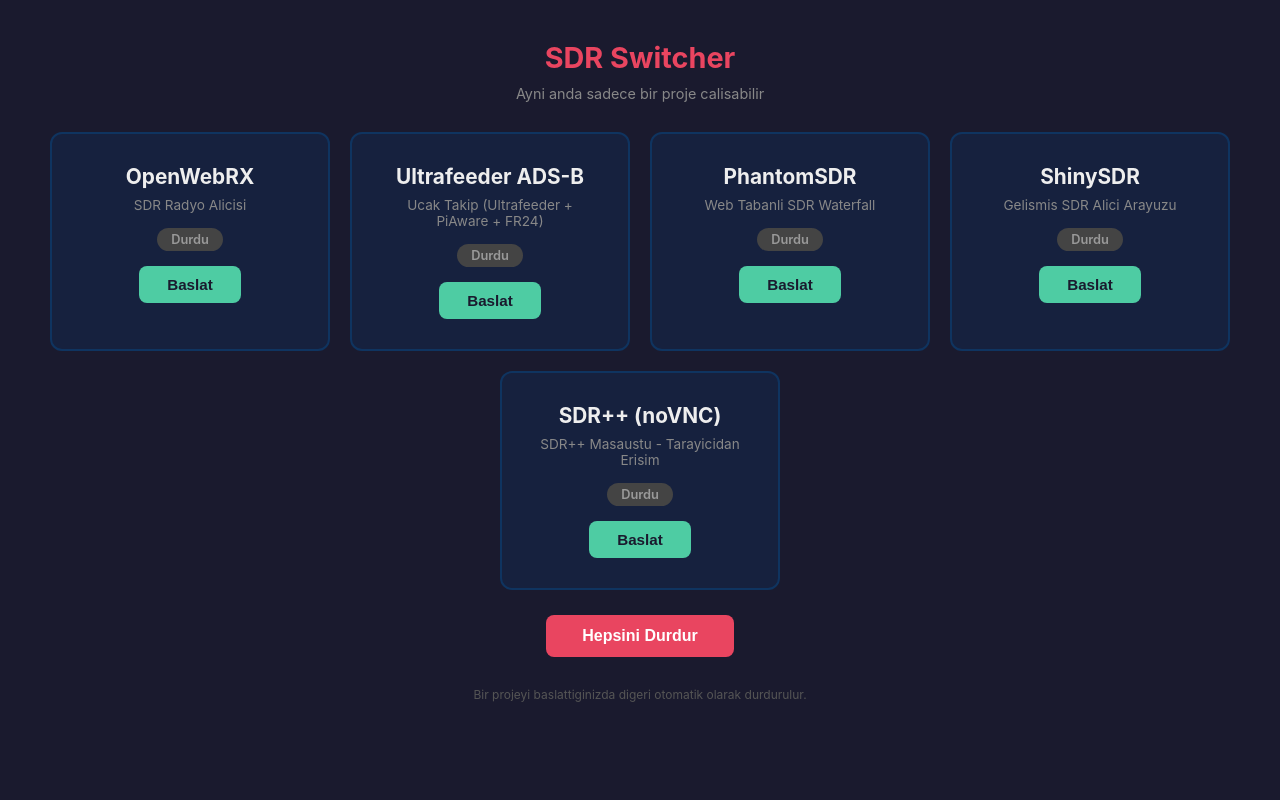
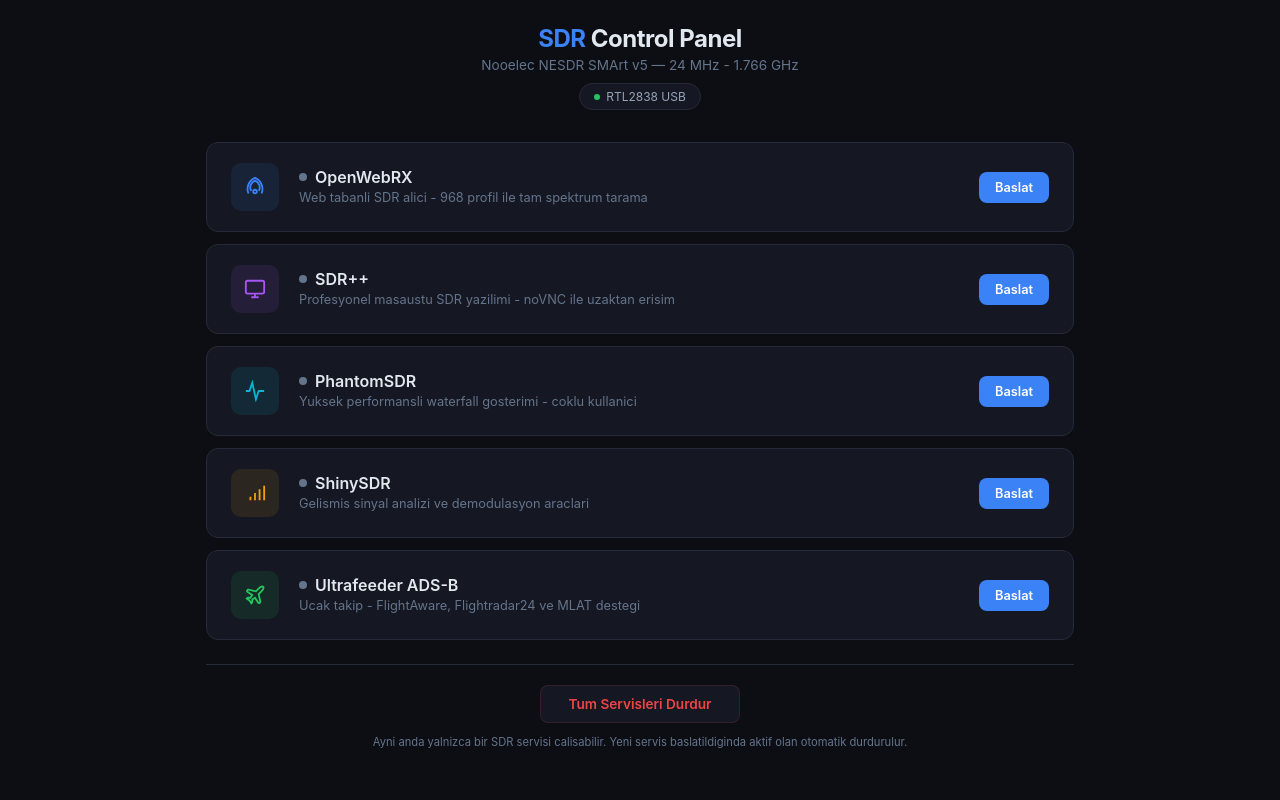
Before and after one commit to dikeckaan/rtl-sdr-web-control, a Flask app: page / in a window 1280 px wide. Run offline with Flask 3, Linux system fonts and the light colour scheme.

Commit message:
Redesign: Professional SDR Control Panel with async API
- Complete UI rewrite: dark theme, card layout, SVG icons, toast notifications
- Backend converted to JSON API (/api/status, /api/start, /api/stop, etc.)
- Async frontend with loading spinners and 8s auto-refresh
- Smart URL routing: local access uses pi5.local:port, remote uses sdr.kaandikec.com
- No page reloads - all actions via fetch() with visual feedback

Co-Authored-By: Claude Opus 4.6 <noreply@anthropic.com>

```diff
--- a/switcher/app.py
+++ b/switcher/app.py
@@ -1,8 +1,10 @@
-from flask import Flask, render_template, redirect, url_for, flash
+from flask import Flask, render_template, jsonify, request
 import subprocess
 import os
+import time
 
 BASE_DIR = os.environ.get("SDR_BASE_DIR", "/opt/sdr")
+ENV_FILE = os.path.join(BASE_DIR, ".env")
 
 app = Flask(__name__)
 app.secret_key = os.environ.get("FLASK_SECRET_KEY", "change-me")
@@ -11,31 +13,36 @@ PROJECTS = {
     "openwebrx": {
         "name": "OpenWebRX",
         "path": f"{BASE_DIR}/openwebrx/docker-compose.yml",
-        "description": "SDR Radyo Alicisi",
+        "description": "Web tabanli SDR alici - 968 profil ile tam spektrum tarama",
+        "icon": "radio",
+        "port": 8090,
+    },
+    "sdrpp": {
+        "name": "SDR++",
+        "path": f"{BASE_DIR}/sdrpp-server/docker-compose.yml",
+        "description": "Profesyonel masaustu SDR yazilimi - noVNC ile uzaktan erisim",
+        "icon": "desktop",
+        "port": 8090,
+    },
+    "phantomsdr": {
+        "name": "PhantomSDR",
+        "path": f"{BASE_DIR}/phantomsdr/docker-compose.yml",
+        "description": "Yuksek performansli waterfall gosterimi - coklu kullanici",
+        "icon": "waterfall",
+        "port": 8090,
+    },
+    "shinysdr": {
+        "name": "ShinySDR",
+        "path": f"{BASE_DIR}/shinysdr/docker-compose.yml",
+        "description": "Gelismis sinyal analizi ve demodulasyon araclari",
+        "icon": "signal",
         "port": 8090,
     },
     "ultrafeeder": {
         "name": "Ultrafeeder ADS-B",
         "path": f"{BASE_DIR}/ultrafeeder/docker-compose.yml",
-        "description": "Ucak Takip (Ultrafeeder + PiAware + FR24)",
-        "port": 8090,
-    },
-    "phantomsdr": {
-        "name": "PhantomSDR",
-        "path": f"{BASE_DIR}/phantomsdr/docker-compose.yml",
-        "description": "Web Tabanli SDR Waterfall",
-        "port": 8090,
-    },
-    "shinysdr": {
-        "name": "ShinySDR",
-        "path": f"{BASE_DIR}/shinysdr/docker-compose.yml",
-        "description": "Gelismis SDR Alici Arayuzu",
-        "port": 8090,
-    },
-    "sdrpp": {
-        "name": "SDR++ (noVNC)",
-        "path": f"{BASE_DIR}/sdrpp-server/docker-compose.yml",
-        "description": "SDR++ Masaustu - Tarayicidan Erisim",
+        "description": "Ucak takip - FlightAware, Flightradar24 ve MLAT destegi",
+        "icon": "plane",
         "port": 8090,
     },
 }
@@ -56,9 +63,6 @@ def get_status():
     return status
 
 
-ENV_FILE = os.path.join(BASE_DIR, ".env")
-
-
 def compose_action(project, action):
     proj = PROJECTS[project]
     cmd = ["docker", "compose", "--env-file", ENV_FILE, "-f", proj["path"]] + action.split()
@@ -68,68 +72,78 @@ def compose_action(project, action):
 
 @app.route("/")
 def index():
-    status = get_status()
-    return render_template("index.html", projects=PROJECTS, status=status)
+    return render_template("index.html")
 
 
-@app.route("/start/<project>", methods=["POST"])
-def start(project):
+@app.route("/api/status")
+def api_status():
+    status = get_status()
+    active = None
+    projects = []
+    for key, proj in PROJECTS.items():
+        running = status.get(key, False)
+        if running:
+            active = key
+        projects.append({
+            "id": key,
+            "name": proj["name"],
+            "description": proj["description"],
+            "icon": proj["icon"],
+            "port": proj["port"],
+            "running": running,
+        })
+    return jsonify({"projects": projects, "active": active})
+
+
+@app.route("/api/start/<project>", methods=["POST"])
+def api_start(project):
     if project not in PROJECTS:
-        flash("Gecersiz proje", "error")
-        return redirect(url_for("index"))
+        return jsonify({"ok": False, "error": "Gecersiz proje"}), 400
 
-    # Diger projeyi durdur
+    # Stop all others first
+    status = get_status()
     for key in PROJECTS:
-        if key != project:
-            status = get_status()
-            if status.get(key):
-                ok, err = compose_action(key, "down")
-                if not ok:
-                    flash(f"{PROJECTS[key]['name']} durdurulamadi: {err}", "error")
-                    return redirect(url_for("index"))
+        if key != project and status.get(key):
+            ok, err = compose_action(key, "down")
+            if not ok:
+                return jsonify({"ok": False, "error": f"{PROJECTS[key]['name']} durdurulamadi"}), 500
 
-    # Secilen projeyi baslat
     ok, err = compose_action(project, "up -d")
     if ok:
-        flash(f"{PROJECTS[project]['name']} baslatildi", "success")
-    else:
-        flash(f"Hata: {err}", "error")
-
-    return redirect(url_for("index"))
+        return jsonify({"ok": True, "message": f"{PROJECTS[project]['name']} baslatildi"})
+    return jsonify({"ok": False, "error": err}), 500
 
 
-@app.route("/stop/<project>", methods=["POST"])
-def stop(project):
+@app.route("/api/stop/<project>", methods=["POST"])
+def api_stop(project):
     if project not in PROJECTS:
-        flash("Gecersiz proje", "error")
-        return redirect(url_for("index"))
+        return jsonify({"ok": False, "error": "Gecersiz proje"}), 400
 
     ok, err = compose_action(project, "down")
     if ok:
-        flash(f"{PROJECTS[project]['name']} durduruldu", "success")
-    else:
-        flash(f"Hata: {err}", "error")
-
-    return redirect(url_for("index"))
+        return jsonify({"ok": True, "message": f"{PROJECTS[project]['name']} durduruldu"})
+    return jsonify({"ok": False, "error": err}), 500
 
 
-@app.route("/restart/<project>", methods=["POST"])
-def restart(project):
+@app.route("/api/restart/<project>", methods=["POST"])
+def api_restart(project):
     if project not in PROJECTS:
-        flash("Gecersiz proje", "error")
-        return redirect(url_for("index"))
+        return jsonify({"ok": False, "error": "Gecersiz proje"}), 400
 
-    ok, err = compose_action(project, "restart")
+    ok, err = compose_action(project, "down")
+    if not ok:
+        return jsonify({"ok": False, "error": err}), 500
+
+    time.sleep(1)
+
+    ok, err = compose_action(project, "up -d")
     if ok:
-        flash(f"{PROJECTS[project]['name']} yeniden baslatildi", "success")
-    else:
-        flash(f"Hata: {err}", "error")
-
-    return redirect(url_for("index"))
+        return jsonify({"ok": True, "message": f"{PROJECTS[project]['name']} yeniden baslatildi"})
+    return jsonify({"ok": False, "error": err}), 500
 
 
-@app.route("/stop-all", methods=["POST"])
-def stop_all():
+@app.route("/api/stop-all", methods=["POST"])
+def api_stop_all():
     errors = []
     for key in PROJECTS:
         ok, err = compose_action(key, "down")
@@ -137,11 +151,8 @@ def stop_all():
             errors.append(f"{PROJECTS[key]['name']}: {err}")
 
     if errors:
-        flash("Hata: " + "; ".join(errors), "error")
-    else:
-        flash("Tum projeler durduruldu", "success")
-
-    return redirect(url_for("index"))
+        return jsonify({"ok": False, "error": "; ".join(errors)}), 500
+    return jsonify({"ok": True, "message": "Tum projeler durduruldu"})
 
 
 if __name__ == "__main__":
--- a/switcher/templates/index.html
+++ b/switcher/templates/index.html
@@ -3,85 +3,227 @@
 <head>
 <meta charset="UTF-8">
 <meta name="viewport" content="width=device-width, initial-scale=1.0">
-    <meta http-equiv="refresh" content="10">
-    <title>SDR Switcher</title>
+<title>SDR Control Panel</title>
 <style>
-        * { margin: 0; padding: 0; box-sizing: border-box; }
-        body { font-family: -apple-system, BlinkMacSystemFont, 'Segoe UI', sans-serif; background: #1a1a2e; color: #eee; min-height: 100vh; display: flex; flex-direction: column; align-items: center; padding: 20px; }
-        h1 { margin: 20px 0 10px; font-size: 1.8em; color: #e94560; }
-        .subtitle { color: #888; margin-bottom: 30px; font-size: 0.9em; }
-        .flash { padding: 10px 20px; border-radius: 8px; margin-bottom: 15px; max-width: 600px; width: 100%; text-align: center; }
-        .flash.success { background: #16213e; border: 1px solid #0f3460; color: #4ecca3; }
-        .flash.error { background: #2e1a1a; border: 1px solid #e94560; color: #e94560; }
-        .cards { display: flex; gap: 20px; flex-wrap: wrap; justify-content: center; }
-        .card { background: #16213e; border-radius: 12px; padding: 30px; width: 280px; text-align: center; border: 2px solid #0f3460; transition: border-color 0.3s; }
-        .card.active { border-color: #4ecca3; box-shadow: 0 0 20px rgba(78, 204, 163, 0.2); }
-        .card h2 { font-size: 1.3em; margin-bottom: 8px; }
-        .card .desc { color: #888; font-size: 0.85em; margin-bottom: 15px; }
-        .badge { display: inline-block; padding: 4px 14px; border-radius: 20px; font-size: 0.8em; font-weight: 600; margin-bottom: 15px; }
-        .badge.running { background: #4ecca3; color: #1a1a2e; }
-        .badge.stopped { background: #444; color: #999; }
-        .link { display: block; color: #4ecca3; text-decoration: none; margin-bottom: 15px; font-size: 0.85em; }
-        .link:hover { text-decoration: underline; }
-        form { display: inline; }
-        button { padding: 10px 28px; border: none; border-radius: 8px; font-size: 0.95em; cursor: pointer; font-weight: 600; transition: background 0.2s; }
-        .btn-start { background: #4ecca3; color: #1a1a2e; }
-        .btn-start:hover { background: #3db890; }
-        .btn-stop { background: #e94560; color: #fff; }
-        .btn-stop:hover { background: #c73650; }
-        .btn-restart { background: #f0a500; color: #1a1a2e; }
-        .btn-restart:hover { background: #d4920a; }
-        button:disabled { opacity: 0.4; cursor: not-allowed; }
-        .stop-all { margin-top: 25px; }
-        .btn-stop-all { background: #e94560; color: #fff; padding: 12px 36px; font-size: 1em; }
-        .btn-stop-all:hover { background: #c73650; }
-        .note { color: #555; font-size: 0.75em; margin-top: 30px; }
+:root {
+  --bg: #0c0e14;
+  --surface: #151822;
+  --surface2: #1c2030;
+  --border: #252a3a;
+  --border-active: #3b82f6;
+  --text: #e2e8f0;
+  --text2: #94a3b8;
+  --text3: #64748b;
+  --green: #22c55e;
+  --green-bg: rgba(34,197,94,0.1);
+  --red: #ef4444;
+  --red-bg: rgba(239,68,68,0.1);
+  --blue: #3b82f6;
+  --blue-bg: rgba(59,130,246,0.1);
+  --amber: #f59e0b;
+  --amber-bg: rgba(245,158,11,0.1);
+  --radius: 12px;
+}
+* { margin:0; padding:0; box-sizing:border-box; }
+body { font-family: -apple-system, BlinkMacSystemFont, 'Inter', 'Segoe UI', sans-serif; background: var(--bg); color: var(--text); min-height: 100vh; }
+
+.container { max-width: 900px; margin: 0 auto; padding: 24px 16px; }
+
+/* Header */
+header { text-align: center; margin-bottom: 32px; }
+header h1 { font-size: 1.5em; font-weight: 700; letter-spacing: -0.02em; margin-bottom: 4px; }
+header h1 span { color: var(--blue); }
+header p { color: var(--text3); font-size: 0.85em; }
+.hw-badge { display: inline-flex; align-items: center; gap: 6px; margin-top: 10px;
+  background: var(--surface); border: 1px solid var(--border); border-radius: 20px;
+  padding: 5px 14px; font-size: 0.75em; color: var(--text2); }
+.hw-dot { width: 6px; height: 6px; border-radius: 50%; background: var(--green); }
+
+/* Toast */
+#toast { position: fixed; top: 20px; right: 20px; z-index: 100; display: flex; flex-direction: column; gap: 8px; }
+.toast-item { padding: 12px 20px; border-radius: 8px; font-size: 0.85em; font-weight: 500;
+  animation: slideIn 0.3s ease; backdrop-filter: blur(12px); }
+.toast-item.success { background: var(--green-bg); color: var(--green); border: 1px solid rgba(34,197,94,0.2); }
+.toast-item.error { background: var(--red-bg); color: var(--red); border: 1px solid rgba(239,68,68,0.2); }
+@keyframes slideIn { from { transform: translateX(100%); opacity:0; } to { transform: translateX(0); opacity:1; } }
+
+/* Cards */
+.grid { display: flex; flex-direction: column; gap: 12px; }
+.card { background: var(--surface); border: 1px solid var(--border); border-radius: var(--radius);
+  padding: 20px 24px; display: flex; align-items: center; gap: 20px;
+  transition: border-color 0.2s, box-shadow 0.2s; position: relative; overflow: hidden; }
+.card:hover { border-color: #363d52; }
+.card.active { border-color: var(--border-active); box-shadow: 0 0 0 1px var(--border-active), 0 4px 24px rgba(59,130,246,0.08); }
+.card.loading { opacity: 0.6; pointer-events: none; }
+
+.card-icon { width: 48px; height: 48px; border-radius: 10px; display: flex; align-items: center;
+  justify-content: center; font-size: 22px; flex-shrink: 0; }
+.card-icon.radio { background: var(--blue-bg); }
+.card-icon.desktop { background: rgba(168,85,247,0.1); }
+.card-icon.waterfall { background: rgba(6,182,212,0.1); }
+.card-icon.signal { background: var(--amber-bg); }
+.card-icon.plane { background: var(--green-bg); }
+
+.card-body { flex: 1; min-width: 0; }
+.card-title { font-size: 1em; font-weight: 600; margin-bottom: 2px; display: flex; align-items: center; gap: 8px; }
+.card-desc { color: var(--text3); font-size: 0.8em; line-height: 1.4; }
+
+.status-dot { width: 8px; height: 8px; border-radius: 50%; flex-shrink: 0; }
+.status-dot.on { background: var(--green); box-shadow: 0 0 8px rgba(34,197,94,0.5); }
+.status-dot.off { background: var(--text3); }
+
+.card-actions { display: flex; gap: 8px; flex-shrink: 0; }
+
+button { border: none; border-radius: 8px; font-size: 0.8em; font-weight: 600; cursor: pointer;
+  padding: 8px 16px; transition: all 0.15s; font-family: inherit; }
+button:active { transform: scale(0.96); }
+
+.btn-launch { background: var(--blue); color: #fff; }
+.btn-launch:hover { background: #2563eb; }
+.btn-open { background: var(--green); color: #fff; padding: 8px 14px; }
+.btn-open:hover { background: #16a34a; }
+.btn-stop { background: var(--surface2); color: var(--red); border: 1px solid rgba(239,68,68,0.2); }
+.btn-stop:hover { background: var(--red-bg); }
+.btn-restart { background: var(--surface2); color: var(--amber); border: 1px solid rgba(245,158,11,0.2); }
+.btn-restart:hover { background: var(--amber-bg); }
+
+/* Footer */
+.footer { text-align: center; margin-top: 24px; padding-top: 20px; border-top: 1px solid var(--border); }
+.btn-danger { background: var(--surface); color: var(--red); border: 1px solid rgba(239,68,68,0.15);
+  padding: 10px 28px; font-size: 0.85em; border-radius: 8px; }
+.btn-danger:hover { background: var(--red-bg); border-color: rgba(239,68,68,0.3); }
+.footer-note { color: var(--text3); font-size: 0.7em; margin-top: 12px; }
+
+/* Spinner */
+.spinner { width: 14px; height: 14px; border: 2px solid transparent; border-top-color: currentColor;
+  border-radius: 50%; animation: spin 0.6s linear infinite; display: inline-block; vertical-align: middle; }
+@keyframes spin { to { transform: rotate(360deg); } }
+
+/* Responsive */
+@media (max-width: 600px) {
+  .card { flex-direction: column; text-align: center; gap: 12px; padding: 16px; }
+  .card-actions { justify-content: center; flex-wrap: wrap; }
+}
 </style>
 </head>
 <body>
-    <h1>SDR Switcher</h1>
-    <p class="subtitle">Ayni anda sadece bir proje calisabilir</p>
 
-    {% with messages = get_flashed_messages(with_categories=true) %}
-    {% for category, message in messages %}
-    <div class="flash {{ category }}">{{ message }}</div>
-    {% endfor %}
-    {% endwith %}
+<div class="container">
+  <header>
+    <h1><span>SDR</span> Control Panel</h1>
+    <p>Nooelec NESDR SMArt v5 &mdash; 24 MHz - 1.766 GHz</p>
+    <div class="hw-badge"><span class="hw-dot"></span> RTL2838 USB</div>
+  </header>
 
-    <div class="cards">
-        {% for key, proj in projects.items() %}
-        <div class="card {{ 'active' if status[key] else '' }}">
-            <h2>{{ proj.name }}</h2>
-            <p class="desc">{{ proj.description }}</p>
-            <span class="badge {{ 'running' if status[key] else 'stopped' }}">
-                {{ 'Calisiyor' if status[key] else 'Durdu' }}
-            </span>
-            {% if status[key] %}
-            <a class="link" href="http://{{ request.host.split(':')[0] }}:{{ proj.port }}" target="_blank">
-                Arayuzu Ac (port {{ proj.port }})
-            </a>
-            <form method="POST" action="/restart/{{ key }}">
-                <button type="submit" class="btn-restart">Yeniden Baslat</button>
-            </form>
-            <form method="POST" action="/stop/{{ key }}">
-                <button type="submit" class="btn-stop">Durdur</button>
-            </form>
-            {% else %}
-            <br>
-            <form method="POST" action="/start/{{ key }}">
-                <button type="submit" class="btn-start">Baslat</button>
-            </form>
-            {% endif %}
+  <div id="toast"></div>
+  <div id="grid" class="grid"></div>
+
+  <div class="footer">
+    <button class="btn-danger" onclick="stopAll()">Tum Servisleri Durdur</button>
+    <p class="footer-note">Ayni anda yalnizca bir SDR servisi calisabilir. Yeni servis baslatildiginda aktif olan otomatik durdurulur.</p>
   </div>
-        {% endfor %}
 </div>
 
-    <div class="stop-all">
-        <form method="POST" action="/stop-all">
-            <button type="submit" class="btn-stop-all">Hepsini Durdur</button>
-        </form>
+<script>
+const ICONS = {
+  radio: '<svg width="22" height="22" fill="none" stroke="currentColor" stroke-width="2" viewBox="0 0 24 24"><path d="M4.9 19.1A13 13 0 0 1 12 2a13 13 0 0 1 7.1 17.1"/><path d="M7.8 16.2A8 8 0 0 1 12 5a8 8 0 0 1 4.2 11.2"/><circle cx="12" cy="17" r="2"/></svg>',
+  desktop: '<svg width="22" height="22" fill="none" stroke="currentColor" stroke-width="2" viewBox="0 0 24 24"><rect x="2" y="3" width="20" height="14" rx="2"/><line x1="8" y1="21" x2="16" y2="21"/><line x1="12" y1="17" x2="12" y2="21"/></svg>',
+  waterfall: '<svg width="22" height="22" fill="none" stroke="currentColor" stroke-width="2" viewBox="0 0 24 24"><path d="M2 12h4l3-9 4 18 3-9h6"/></svg>',
+  signal: '<svg width="22" height="22" fill="none" stroke="currentColor" stroke-width="2" viewBox="0 0 24 24"><path d="M2 20h.01"/><path d="M7 20v-4"/><path d="M12 20v-8"/><path d="M17 20V8"/><path d="M22 20V4"/></svg>',
+  plane: '<svg width="22" height="22" fill="none" stroke="currentColor" stroke-width="2" viewBox="0 0 24 24"><path d="M17.8 19.2L16 11l3.5-3.5C21 6 21.5 4 21 3c-1-.5-3 0-4.5 1.5L13 8 4.8 6.2c-.5-.1-.9.1-1.1.5l-.3.5c-.2.5-.1 1 .3 1.3L9 12l-2 3H4l-1 1 3 2 2 3 1-1v-3l3-2 3.5 5.3c.3.4.8.5 1.3.3l.5-.2c.4-.3.6-.7.5-1.2z"/></svg>',
+};
+
+const COLORS = { radio: '#3b82f6', desktop: '#a855f7', waterfall: '#06b6d4', signal: '#f59e0b', plane: '#22c55e' };
+
+let projects = [];
+let busy = {};
+
+function isRemote() {
+  return location.hostname === 'sdr-selection.kaandikec.com';
+}
+
+function getAppUrl(proj) {
+  if (isRemote()) return 'https://sdr.kaandikec.com/';
+  return 'http://pi5.local:' + proj.port;
+}
+
+function toast(msg, type) {
+  const el = document.createElement('div');
+  el.className = 'toast-item ' + type;
+  el.textContent = msg;
+  document.getElementById('toast').appendChild(el);
+  setTimeout(() => el.remove(), 4000);
+}
+
+function render() {
+  const grid = document.getElementById('grid');
+  grid.innerHTML = projects.map(p => {
+    const loading = busy[p.id];
+    const color = COLORS[p.icon] || '#3b82f6';
+    return `
+    <div class="card ${p.running ? 'active' : ''} ${loading ? 'loading' : ''}">
+      <div class="card-icon ${p.icon}" style="color:${color}">${ICONS[p.icon] || ''}</div>
+      <div class="card-body">
+        <div class="card-title">
+          <span class="status-dot ${p.running ? 'on' : 'off'}"></span>
+          ${p.name}
         </div>
+        <div class="card-desc">${p.description}</div>
+      </div>
+      <div class="card-actions">
+        ${p.running ? `
+          <a href="${getAppUrl(p)}" target="_blank"><button class="btn-open">Ac</button></a>
+          <button class="btn-restart" onclick="act('restart','${p.id}')">${loading ? '<span class="spinner"></span>' : 'Yeniden Baslat'}</button>
+          <button class="btn-stop" onclick="act('stop','${p.id}')">${loading ? '<span class="spinner"></span>' : 'Durdur'}</button>
+        ` : `
+          <button class="btn-launch" onclick="act('start','${p.id}')">${loading ? '<span class="spinner"></span>' : 'Baslat'}</button>
+        `}
+      </div>
+    </div>`;
+  }).join('');
+}
 
-    <p class="note">Bir projeyi baslattiginizda digeri otomatik olarak durdurulur.</p>
+async function fetchStatus() {
+  try {
+    const r = await fetch('/api/status');
+    const data = await r.json();
+    projects = data.projects;
+    render();
+  } catch(e) {}
+}
+
+async function act(action, id) {
+  busy[id] = true;
+  render();
+  try {
+    const r = await fetch(`/api/${action}/${id}`, { method: 'POST' });
+    const data = await r.json();
+    if (data.ok) toast(data.message, 'success');
+    else toast(data.error || 'Hata', 'error');
+  } catch(e) {
+    toast('Baglanti hatasi', 'error');
+  }
+  busy[id] = false;
+  await fetchStatus();
+}
+
+async function stopAll() {
+  const btns = document.querySelectorAll('.btn-danger');
+  btns.forEach(b => { b.innerHTML = '<span class="spinner"></span> Durduruluyor...'; b.disabled = true; });
+  try {
+    const r = await fetch('/api/stop-all', { method: 'POST' });
+    const data = await r.json();
+    if (data.ok) toast(data.message, 'success');
+    else toast(data.error || 'Hata', 'error');
+  } catch(e) {
+    toast('Baglanti hatasi', 'error');
+  }
+  btns.forEach(b => { b.innerHTML = 'Tum Servisleri Durdur'; b.disabled = false; });
+  await fetchStatus();
+}
+
+fetchStatus();
+setInterval(fetchStatus, 8000);
+</script>
 </body>
 </html>
```
Lines whose indentation alone changed are shown as unchanged.
